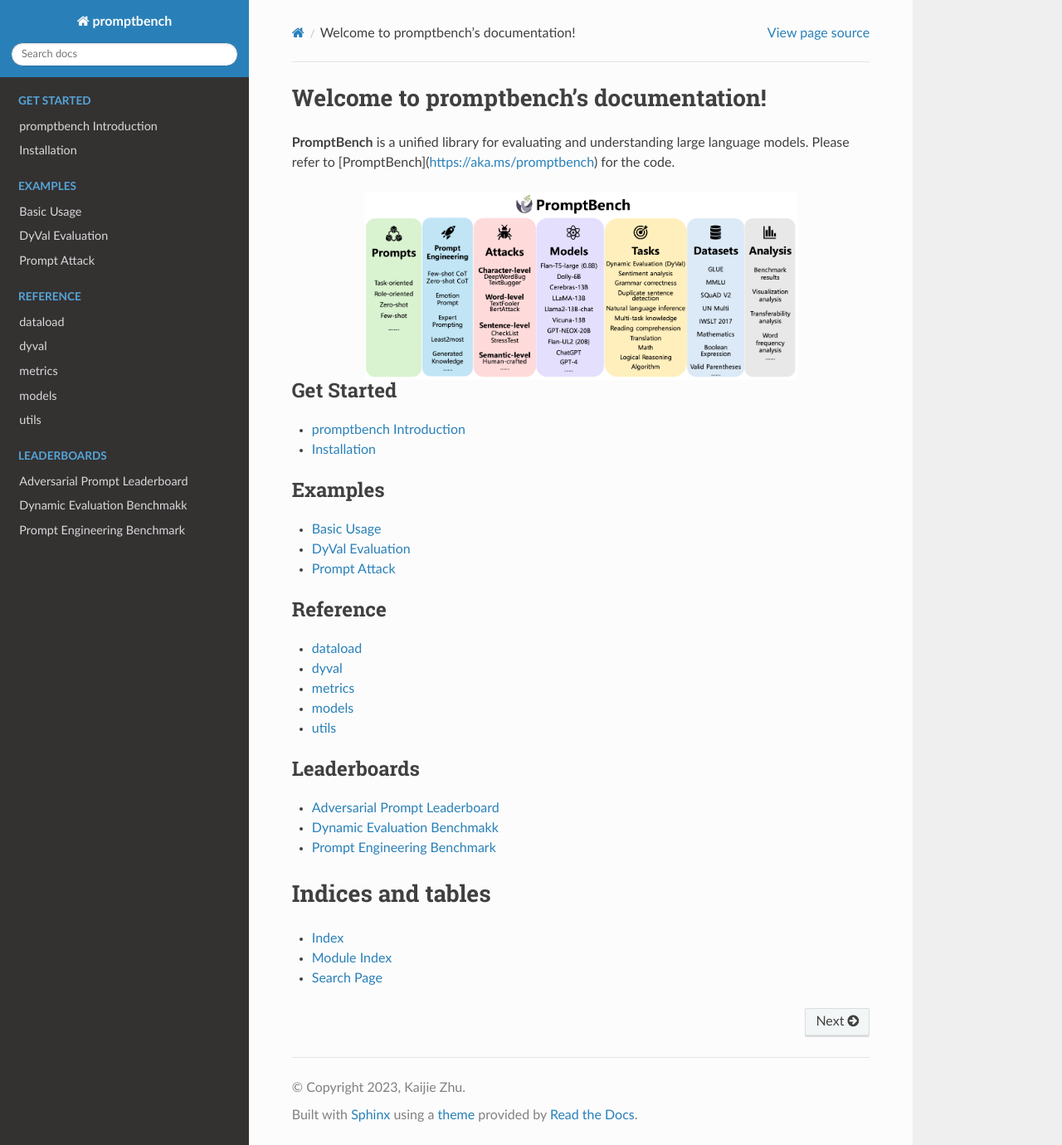
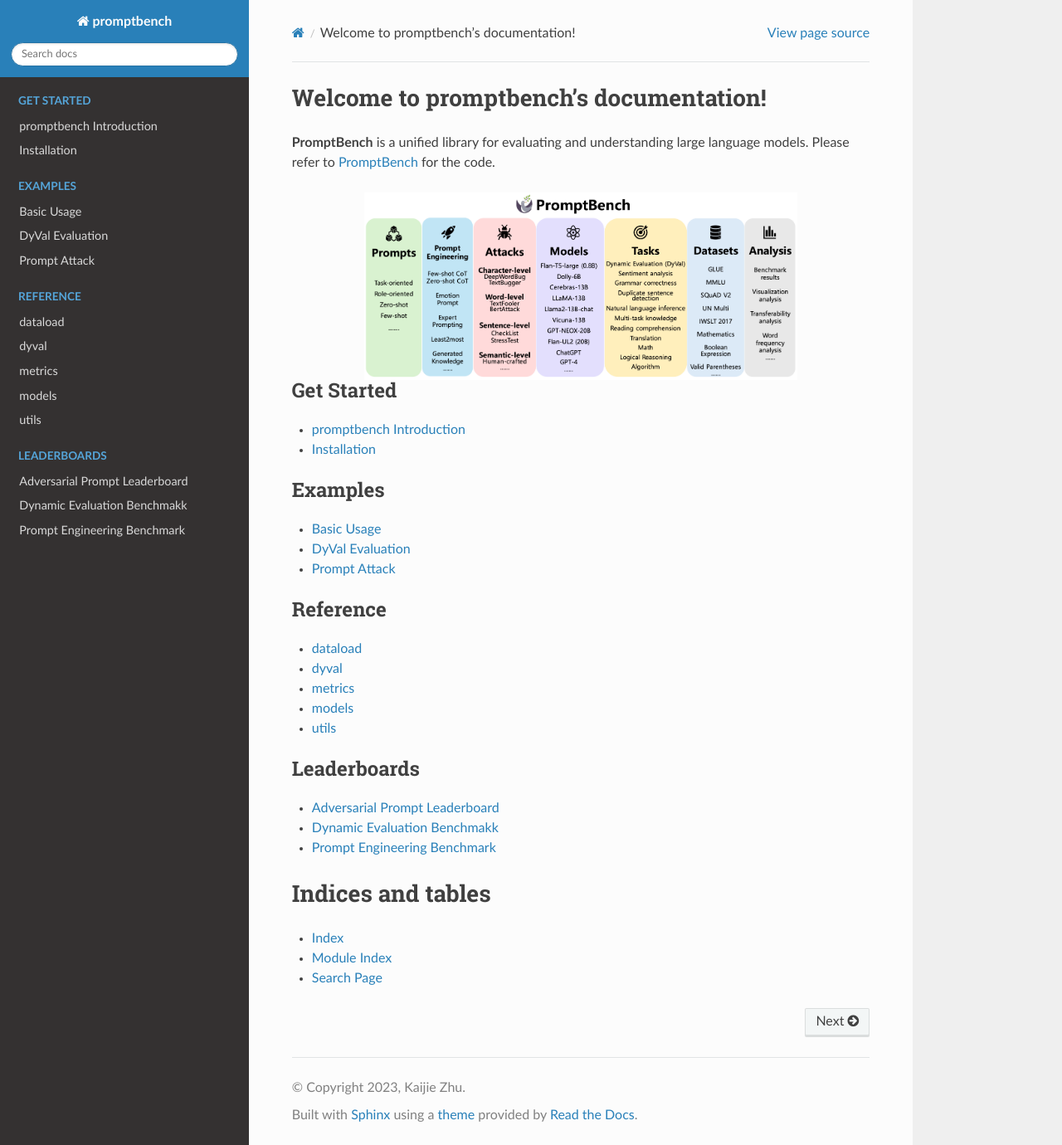
Before and after one commit to microsoft/promptbench, a Sphinx documentation site: the page built from docs/index.rst, in a window 1280 px wide and 1380 px high. Shown: the whole window at 83% size. Built offline with Sphinx 7.4.7 and the Read the Docs theme 2.0.0, drawn with Linux system fonts in a browser that asks for light colours.

Commit message:
Update index.rst

```diff
--- a/docs/index.rst
+++ b/docs/index.rst
@@ -6,7 +6,7 @@
 Welcome to promptbench's documentation!
 =======================================
 
-**PromptBench** is a unified library for evaluating and understanding large language models. Please refer to [PromptBench](https://aka.ms/promptbench) for the code.
+**PromptBench** is a unified library for evaluating and understanding large language models. Please refer to `PromptBench <https://aka.ms/promptbench>`_ for the code.
 
 .. image:: ../imgs/promptbench.png
    :align: center
```
